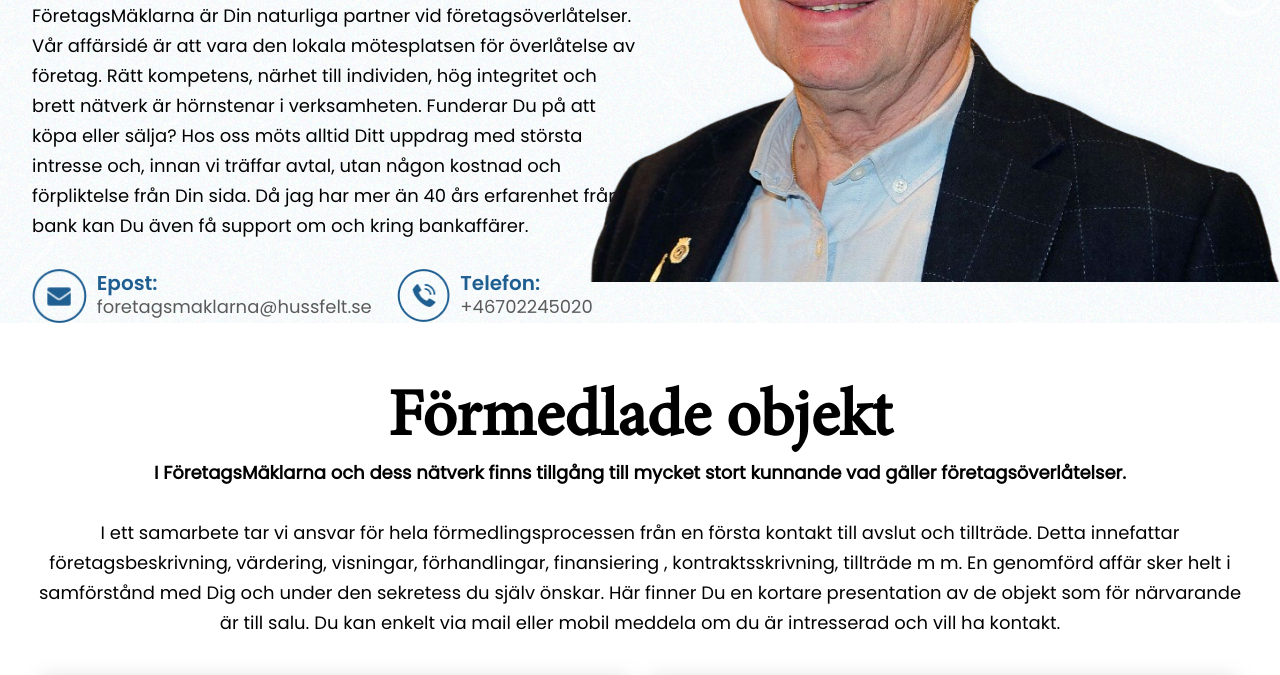
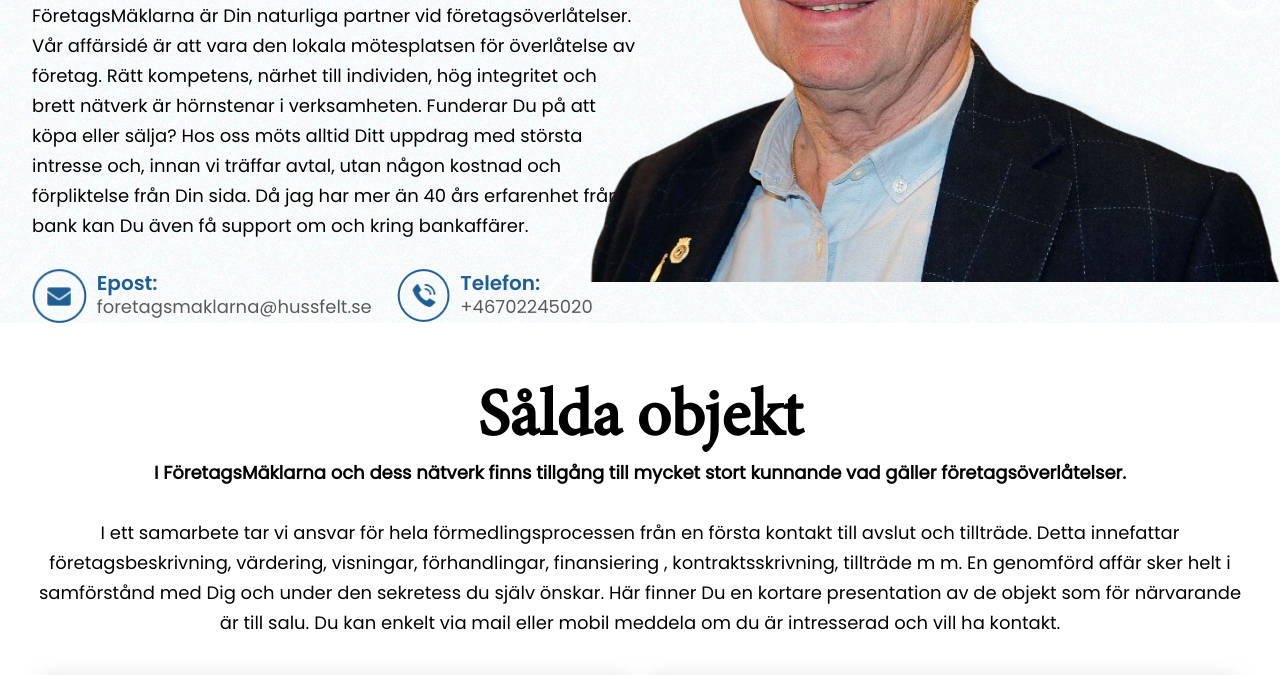
Before and after one commit to hussfelt/hussfelt.se, a plain HTML site: page index.html in a window 1280 px wide. Shown: the part 377-1052 px from the top of the page. Drawn offline with Linux system fonts and the light colour scheme.

Commit message:
update name

```diff
--- a/index.html
+++ b/index.html
@@ -55,7 +55,7 @@
             <div class="container">
 
                 <div class="service-text-blk">
-                    <h2>Förmedlade objekt</h2>
+                    <h2>Sålda objekt</h2>
                     <p>
                         <b>I FöretagsMäklarna och dess nätverk finns tillgång till mycket stort kunnande vad gäller företagsöverlåtelser.</b><br /><br />
                         I ett samarbete tar vi ansvar för hela förmedlingsprocessen från en första kontakt till avslut och tillträde. Detta innefattar företagsbeskrivning, värdering, visningar, förhandlingar, finansiering , kontraktsskrivning, tillträde m m.
```
